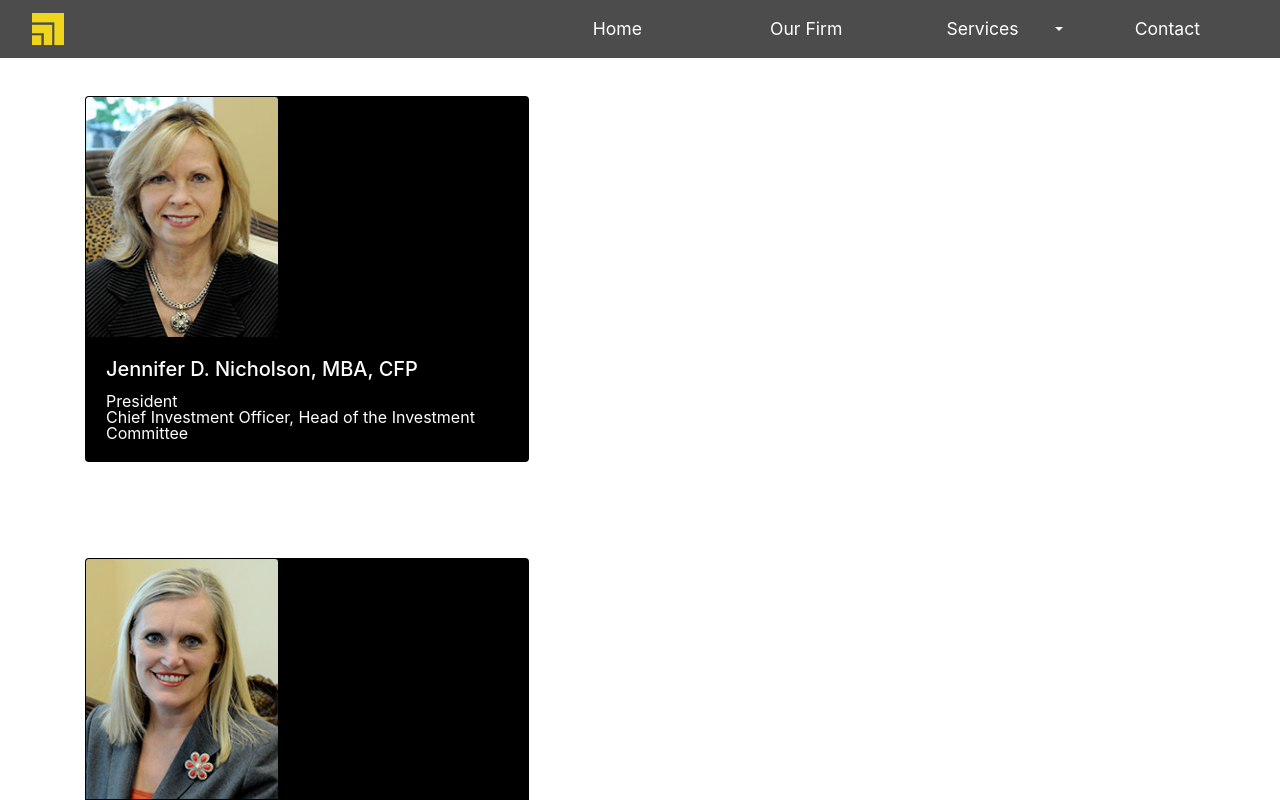
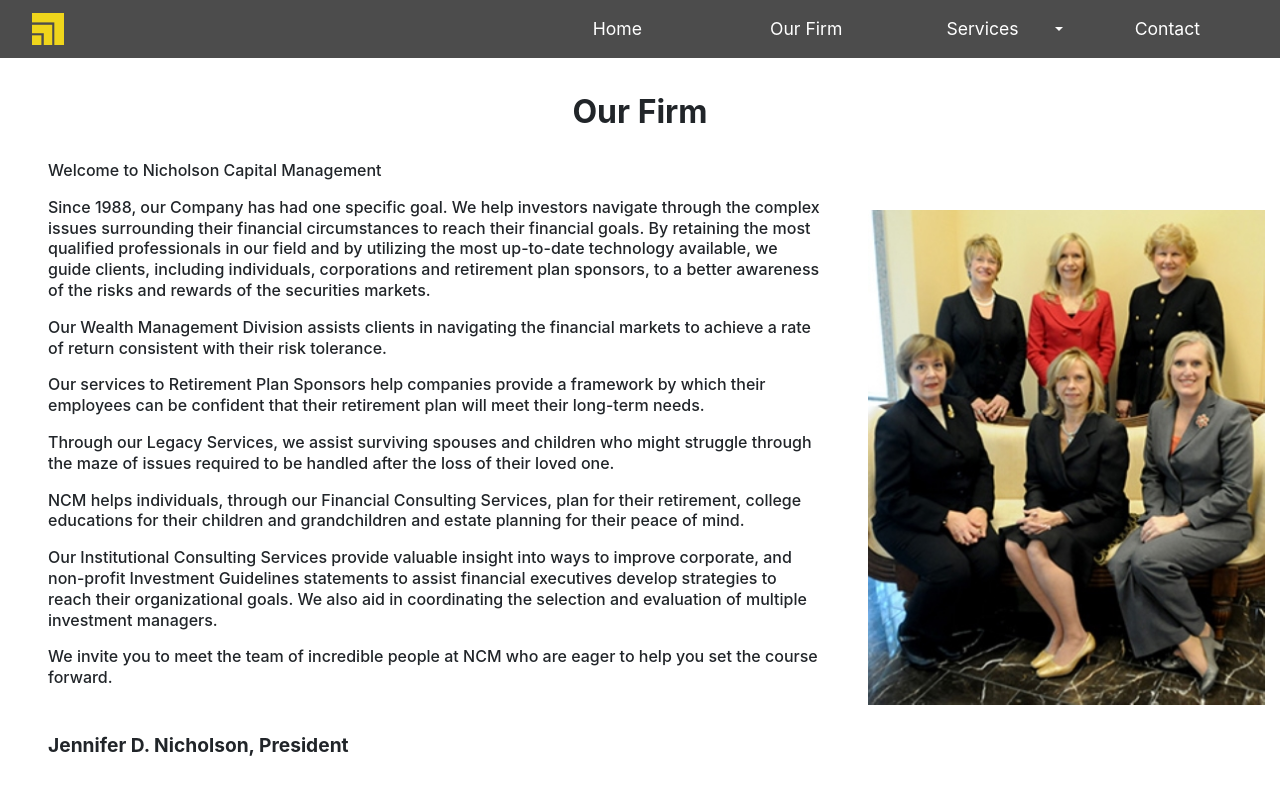
Before and after one commit to bradleyjd19/nicholsoncap, a React (Create React App) app in the folder client/: page /firm in a window 1280 px wide. Shown: the top 800 px of the page. Built offline with nearby package versions, Linux system fonts and the light colour scheme.

Commit message:
updated Firm page

```diff
--- a/client/src/App.css
+++ b/client/src/App.css
@@ -75,10 +75,43 @@
   color: rgb(239, 213, 27);
 }
 
+#team-container {
+  padding-bottom: 5rem;
+  background-color: black;
+}
+
+#firm-block {
+  font-size: 1rem;
+  padding-left: 5rem;
+  padding-right: 2rem;
+}
+
+#firm-header,
+#team-header {
+  font-size: 2rem;
+}
+
+#firm-info {
+  margin-bottom: 1rem;
+  line-height: 1.3rem;
+  font-weight: 500;
+}
+
+#firm-sig {
+  margin-top: 3rem;
+  font-size: 1.2rem;
+  font-weight: bold;
+}
+
+#contact-header,
+#firm-header,
+#team-header {
+  font-weight: bold;
+  margin-bottom: 2rem;
+}
+
 #contact-header {
   font-size: 1.2rem;
-  font-weight: bold;
-  margin-bottom: 2rem;
 }
 
 #contact-info {
@@ -125,6 +158,10 @@
     font-size: 1rem;
   }
 
+  #firm-block {
+    padding-left: 3rem;
+  }
+
 }
 
 @media only screen and (max-width: 992px) {
@@ -136,6 +173,14 @@
   #info-header,
   #service-button {
     text-align: center;
+  }
+
+  #name-main {
+    font-size: 2rem;
+  }
+
+  #tagline-main {
+    font-size: 1.3rem;
   }
 
   #info-block {
@@ -151,6 +196,10 @@
 
   #service-button {
     width: 55%;
+  }
+
+  #team-pic {
+    display: none;
   }
 
   #contact-header {
@@ -169,3 +218,11 @@
   }
 
 }
+
+@media only screen and (max-width: 735px) {
+
+  #logo-main,
+  #tagline-main {
+    display: none;
+  }
+}
--- a/client/src/components/MemberCard/index.js
+++ b/client/src/components/MemberCard/index.js
@@ -10,17 +10,18 @@
           <Card.Img
             variant="top"
             src={props.image}
-            alt={props.name}
+            alt={props.firstName + " " + props.lastName}
             style={{
-              height: "15rem",
-              width: "12rem"
+              width: "100%",
             }}
           />
           <Card.Body>
-            <Card.Title>{props.name}</Card.Title>
+            <Card.Title style={{ fontSize: "1.2rem" }}>
+              {props.firstName + " " + props.lastName}
+            </Card.Title>
             <Card.Text>
-              {props.title}<br />
-              {props.role}
+              {props.title}
+              {/* {props.role} */}
             </Card.Text>
           </Card.Body>
         </Card>
--- a/client/src/pages/Firm.js
+++ b/client/src/pages/Firm.js
@@ -10,26 +10,70 @@
 
   render() {
 
-    const cardStyle = {
-      width: "40%",
+    // const cardStyle = {
+    //   width: "40%",
+    //   backgroundColor: "black",
+    //   color: "white"
+    // }
+
+    return (
+      <div>
+        <div className="container-fluid mb-5" id="contentContainer">
+          <div className="row w-100 d-flex justify-content-center m-0">
+            <div className="col-9 text-center">
+              <div id="firm-header">Our Firm </div>
+            </div>
+          </div>
+          <div className="row">
+            <div className="col-12 col-lg-8" id="firm-block">
+              <h4 id="firm-info">Welcome to Nicholson Capital Management</h4>
+              <p id="firm-info">Since 1988, our Company has had one specific goal. We help investors navigate through the complex issues surrounding their financial circumstances to reach their financial goals. By retaining the most qualified professionals in our field and by utilizing the most up-to-date technology available, we guide clients, including individuals, corporations and retirement plan sponsors, to a better awareness of the risks and rewards of the securities markets.</p>
+              <p id="firm-info">Our Wealth Management Division assists clients in navigating the financial markets to achieve a rate of return consistent with their risk tolerance.</p>
+              <p id="firm-info">Our services to Retirement Plan Sponsors help companies provide a framework by which their employees can be confident that their retirement plan will meet their long-term needs.</p>
+              <p id="firm-info">Through our Legacy Services, we assist surviving spouses and children who might struggle through the maze of issues required to be handled after the loss of their loved one.</p>
+              <p id="firm-info">NCM helps individuals, through our Financial Consulting Services, plan for their retirement, college educations for their children and grandchildren and estate planning for their peace of mind.</p>
+              <p id="firm-info">Our Institutional Consulting Services provide valuable insight into ways to improve corporate, and non-profit Investment Guidelines statements to assist financial executives develop strategies to reach their organizational goals. We also aid in coordinating the selection and evaluation of multiple investment managers.</p>
+              <p id="firm-info">We invite you to meet the team of incredible people at NCM who are eager to help you set the course forward.</p>
+              <h4 id="firm-sig">Jennifer D. Nicholson, President</h4>
+            </div>
+            <div className="col-12 col-lg-4 d-flex justify-content-center align-self-center">
+              <img
+                className="img-fluid"
+                id="team-pic"
+                src="./images/NCMteam.jpg"
+                alt="Our Team" />
+            </div>
+          </div>
+        </div>
+        <div className="container-fluid">
+          <div className="row w-100 d-flex justify-content-center m-0">
+            <div className="col-9 text-center">
+              <div id="team-header">Our Team</div>
+            </div>
+          </div>
+        </div>
+        <div className="container-fluid" id="team-container">
+          <div className="row d-flex justify-content-center">
+            {this.state.members.map(member => (
+              <MemberCard
+                style={{
+                  width: "15vw",
                   backgroundColor: "black",
                   color: "white",
-    }
-
-    return(
-      <div>
-
-        {this.state.members.map(member => (
-          <MemberCard
-            style={cardStyle}
+                  float: "left"
+                }}
                 id={member.id}
                 key={member.id}
                 image={member.image}
-            name={member.name}
+                firstName={member.firstName}
+                lastName={member.lastName}
                 title={member.title}
                 role={member.role}
               />
-          ))}
+            ))
+            }
+          </div>
+        </div>
       </div>
     )
   }
--- a/client/src/team.json
+++ b/client/src/team.json
@@ -1,35 +1,40 @@
 [
   {
     "id": 1,
-    "name": "Jennifer D. Nicholson, MBA, CFP",
+    "firstName": "Jennifer D.",
+    "lastName": "Nicholson",
     "title": "President",
     "role": "Chief Investment Officer, Head of the Investment Committee",
     "image": "./images/JenNic.jpg"
   },
   {
     "id": 2,
-    "name": "Susie Meyer",
+    "firstName": "Susie",
+    "lastName": "Meyer",
     "title": "Senior Vice President and Portfolio Manager",
     "role": "Member of the Investment Committee",
     "image": "./images/SusMey.jpg"
   },
   {
     "id": 3,
-    "name": "Janie Sanders",
+    "firstName": "Janie",
+    "lastName": "Sanders",
     "title": "Vice President - Operations",
     "role": "",
     "image": "./images/JanSan.jpg"
   },
   {
     "id": 4,
-    "name": "Janet Huber",
+    "firstName": "Janet",
+    "lastName": "Huber",
     "title": "Account Administrator",
     "role": "",
     "image": "./images/JanHub.jpg"
   },
   {
     "id": 5,
-    "name": "Cynthia L. Barker",
+    "firstName": "Cynthia L.",
+    "lastName": "Barker",
     "title": "Administrative Assistant",
     "role": "",
     "image": "./images/CynBar.jpg"
```
Also changed, not shown: client/public/images/NCMteam.jpg (added). Lines whose indentation alone changed are shown as unchanged.
